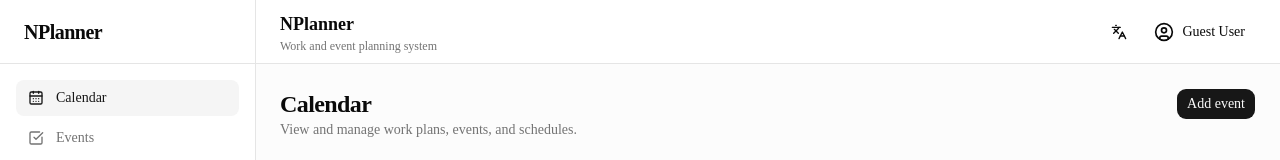
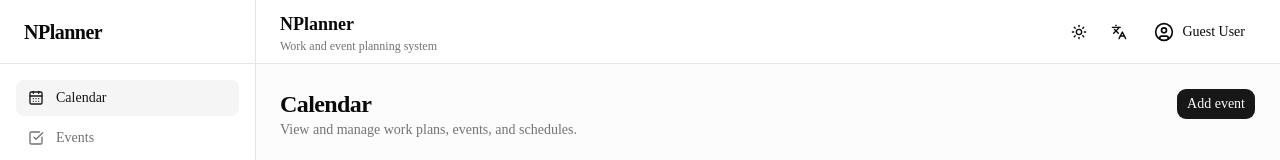
Before and after one commit to ajaysinghnp/nplanner, a Next.js app: page /calendar in a window 1280 px wide. Shown: the top 160 px of the page. Built offline with nearby package versions, Linux system fonts and the light colour scheme.

Commit message:
feat: add light and dark theme support

```diff
--- a/app/layout.tsx
+++ b/app/layout.tsx
@@ -3,6 +3,8 @@
 import { Geist, Geist_Mono } from "next/font/google";
 
 import "./globals.css";
+
+import { ThemeProvider } from "@/components/providers/theme-provider";
 
 const geistSans = Geist({
   variable: "--font-geist-sans",
@@ -28,8 +30,21 @@
   children: React.ReactNode;
 }>) {
   return (
-    <html lang="en" className={`${geistSans.variable} ${geistMono.variable} h-full antialiased`}>
-      <body className="flex min-h-full flex-col">{children}</body>
+    <html
+      lang="en"
+      className={`${geistSans.variable} ${geistMono.variable} h-full antialiased`}
+      suppressHydrationWarning
+    >
+      <body className="flex min-h-full flex-col">
+        <ThemeProvider
+          attribute="class"
+          defaultTheme="system"
+          enableSystem
+          disableTransitionOnChange
+        >
+          {children}
+        </ThemeProvider>
+      </body>
     </html>
   );
 }
--- a/components/layout/app-header.tsx
+++ b/components/layout/app-header.tsx
@@ -1,5 +1,6 @@
 import { Languages, UserCircle } from "lucide-react";
 
+import { ThemeToggle } from "@/components/layout/theme-toggle";
 import { Button } from "@/components/ui/button";
 
 export function AppHeader() {
@@ -11,6 +12,7 @@
       </div>
 
       <div className="flex items-center gap-2">
+        <ThemeToggle />
         <Button size="icon" type="button" variant="ghost">
           <Languages className="size-4" />
           <span className="sr-only">Change language</span>
--- /dev/null
+++ b/components/layout/theme-toggle.tsx
@@ -0,0 +1,22 @@
+"use client";
+
+import { Moon, Sun } from "lucide-react";
+import { useTheme } from "next-themes";
+
+import { Button } from "@/components/ui/button";
+
+export function ThemeToggle() {
+  const { resolvedTheme, setTheme } = useTheme();
+
+  return (
+    <Button
+      aria-label="Toggle theme"
+      size="icon"
+      variant="ghost"
+      onClick={() => setTheme(resolvedTheme === "dark" ? "light" : "dark")}
+    >
+      <Sun className="size-4 dark:hidden" />
+      <Moon className="hidden size-4 dark:block" />
+    </Button>
+  );
+}
--- /dev/null
+++ b/components/providers/theme-provider.tsx
@@ -0,0 +1,9 @@
+"use client";
+
+import type { ThemeProviderProps } from "next-themes";
+
+import { ThemeProvider as NextThemesProvider } from "next-themes";
+
+export function ThemeProvider({ children, ...props }: ThemeProviderProps) {
+  return <NextThemesProvider {...props}>{children}</NextThemesProvider>;
+}
--- a/package.json
+++ b/package.json
@@ -28,6 +28,7 @@
     "dotenv": "^17.4.2",
     "lucide-react": "^1.27.0",
     "next": "16.2.12",
+    "next-themes": "^0.4.6",
     "react": "19.2.4",
     "react-dom": "19.2.4",
     "shadcn": "^4.16.0",
```
Also changed, not shown: 1 other file (tests, documents, lock files or other folders).
